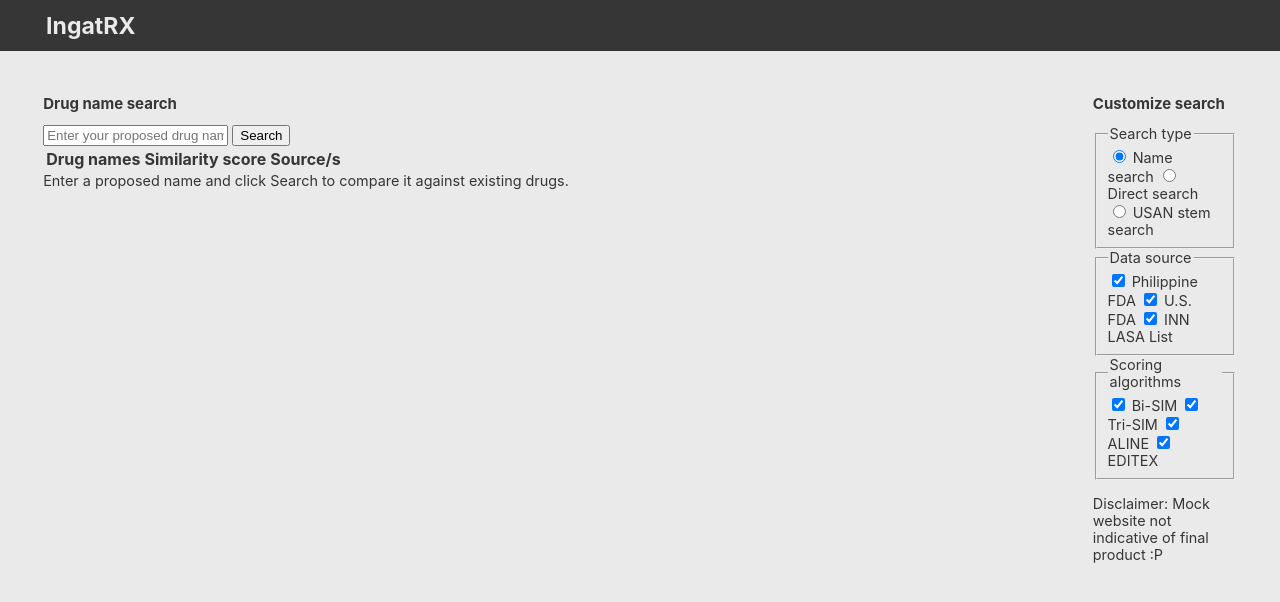
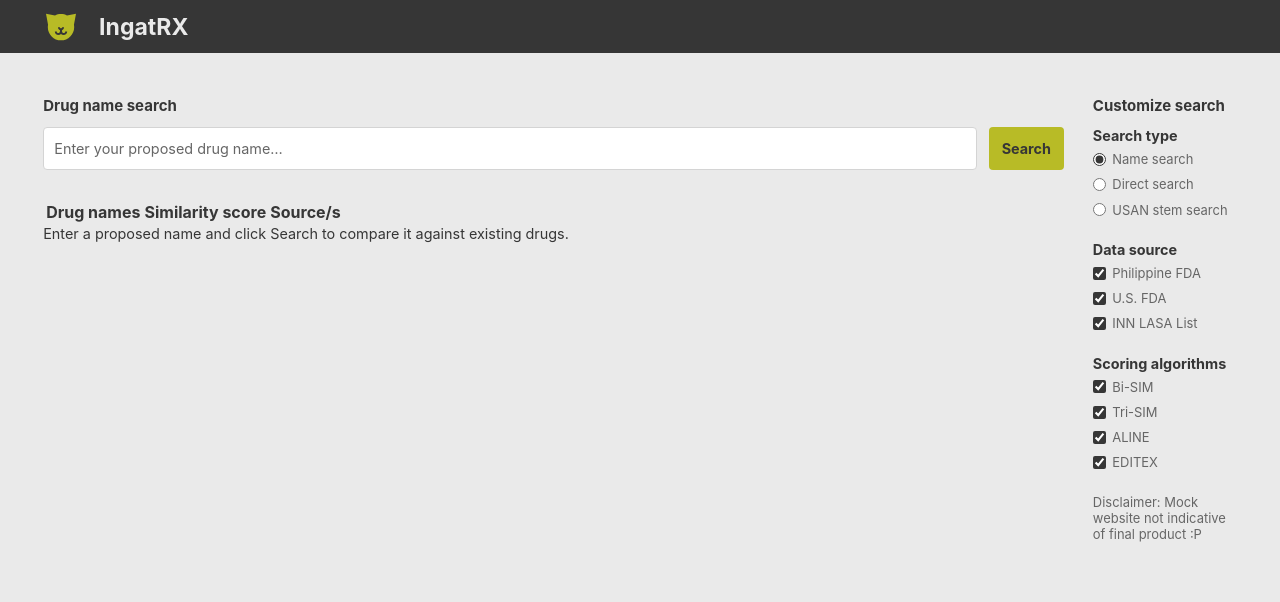
Before and after one commit to chua-e/ingat-pre, a plain HTML site: page index.html in a window 1280 px wide. Drawn offline with Linux system fonts and the light colour scheme.

Commit message:
adding style for side & search bar

```diff
--- a/index.html
+++ b/index.html
@@ -9,6 +9,16 @@
 </head>
 <body>
     <header>
+        <svg fill="#000000" height="30px" width="30px" version="1.1" id="Capa_1" xmlns="http://www.w3.org/2000/svg" xmlns:xlink="http://www.w3.org/1999/xlink"
+	    viewBox="0 0 228.118 228.118" xml:space="preserve">
+            <path d="M228.118,12.703l-68.674,13.147c-13.634-6.954-29.059-10.88-45.385-10.88c-16.326,0-31.751,3.926-45.385,10.88L0,12.703
+                l15.658,83.45c-1.191,6.167-1.822,12.531-1.822,19.04c0,55.263,44.96,100.223,100.223,100.223
+                c55.264,0,100.224-44.96,100.224-100.223c0-6.509-0.631-12.873-1.822-19.04L228.118,12.703z M134.029,175.022
+                c-7.911,0-15.038-3.259-19.977-8.675c-4.939,5.42-12.059,8.72-19.961,8.72c-14.878,0-26.982-12.362-26.982-27.362h15
+                c0,7,5.375,12.362,11.982,12.362c6.606,0,11.981-5.095,11.981-11.701l-0.107-10.694c-8.808-3.291-15.097-11.967-15.097-21.967h15
+                c0,5,3.674,8.19,8.19,8.19s8.191-3.19,8.191-8.19h15c0,10-6.288,18.674-15.096,21.966l-0.107,10.651
+                c0,6.53,5.375,11.68,11.981,11.68s11.981-5.297,11.981-12.297h15C161.01,162.705,148.907,175.022,134.029,175.022z"/>
+        </svg>
         IngatRX
     </header>
 
--- a/src/style.css
+++ b/src/style.css
@@ -12,6 +12,8 @@
   --text:#363636;
   --control:#363636;
   --tag:#eaeaea;
+
+  --font: "Inter",system-ui,-apple-system,"Segoe UI",sans-serif;
 
   color-scheme:light;
 }
@@ -38,7 +40,7 @@ body {
     margin: 0;
     background: var(--bg);
     color: var(--text);
-    font-family: "Inter",system-ui,-apple-system,"Segoe UI",sans-serif;
+    font-family: var(--font);
     font-size: 0.9em
 }
 
@@ -50,7 +52,14 @@ header {
     align-items: center;
     gap: 1em;
     font-size: 1.6em;
-    font-weight: 700
+    font-weight: 700;
+}
+
+header svg {
+    display: block;
+    flex: none;
+    margin: 0;
+    fill:var(--accent);
 }
 
 main {
@@ -63,6 +72,86 @@ main {
 }
 
 h2 {
-    font-size:15px;
-    margin:0 0 12px
+    font-size: 15px;
+    margin: 0 0 12px;
 }
+
+aside fieldset {
+    border: 0;
+    padding: 0;
+    margin: 0 0 1em;
+}
+
+aside legend {
+    font-weight: 700;
+    padding: 0;
+    margin-bottom: 0.5em;
+}
+
+aside label {
+    display: flex;
+    align-items: center;
+    gap: 0.5em;
+    color: var(--muted);
+    font-size: 0.9em;
+    margin-bottom: 0.7em;
+    cursor: pointer;
+}
+
+aside input {
+    accent-color: var(--control);
+    margin: 0;
+}
+
+.note {
+    color: var(--muted);
+    font-size: 0.9em;
+    margin-top: 0.9em;
+}
+
+.searchrow {
+    display: flex;
+    gap: 0.8em;
+    margin-bottom: 2em;
+}
+
+input[type=text] {
+    flex: 1;
+    min-width: 0;
+    background: var(--panel);
+    border: 1px solid var(--border);
+    color: var(--text);
+    padding: 0.7em;
+    border-radius: 4px;
+    font: var(--font);
+}
+
+input[type=text]::placeholder {
+    color: var(--muted);
+}
+
+input[type=text]:focus {
+    outline: none;
+    border-color: var(--text);
+    box-shadow: 0 0 0 3px rgba(184,187,38,.45)
+}
+
+button {
+    background: var(--accent);
+    color: #363636;
+    font: var(--font);
+    font-weight: 700;
+    border: 0;
+    padding: 0.9em;
+    border-radius: 4px;
+    cursor: pointer;
+}
+
+button:hover {
+    background:var(--accent-hover);
+}
+
+button:focus-visible {
+    outline: 2px solid var(--text);
+    outline-offset: 2px;
+}
```
Lines whose indentation alone changed are shown as unchanged.
